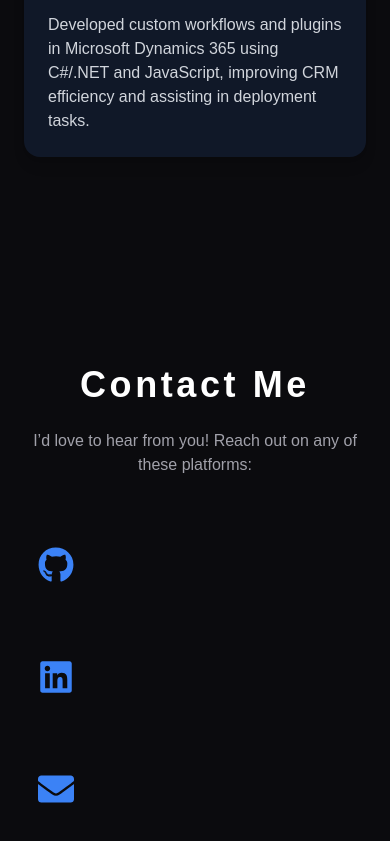
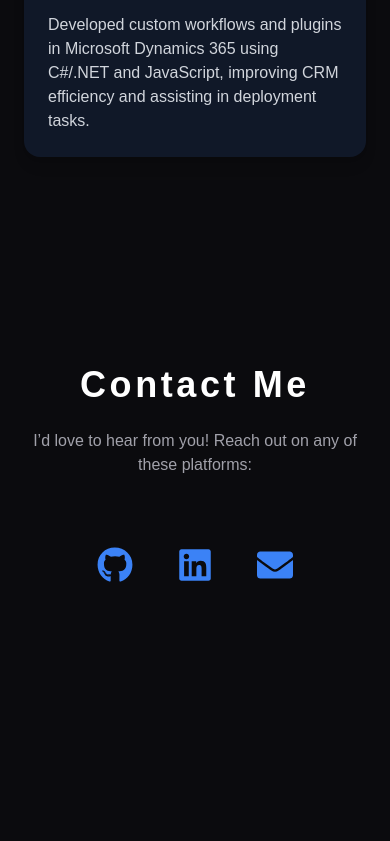
Before and after one commit to lauras14159/portfolio, a React (Vite) app: page / in a window 390 px wide. Shown: the part 5314-6155 px from the top of the page. After the commit the page ends 5999 px from the top, so only its background shows below. Built offline with nearby package versions, Linux system fonts and the light colour scheme.

Commit message:
align contact section

```diff
--- a/src/components/Contact.jsx
+++ b/src/components/Contact.jsx
@@ -21,7 +21,7 @@
         I’d love to hear from you! Reach out on any of these platforms:
       </p>
 
-      <div className="flex flex-col sm:flex-row justify-center gap-8">
+      <div className="flex flex-row justify-center md:gap-8">
         <ContactCard Icon={FaGithub} link="https://github.com/lauras14159" />
         <ContactCard
           Icon={FaLinkedin}
```
